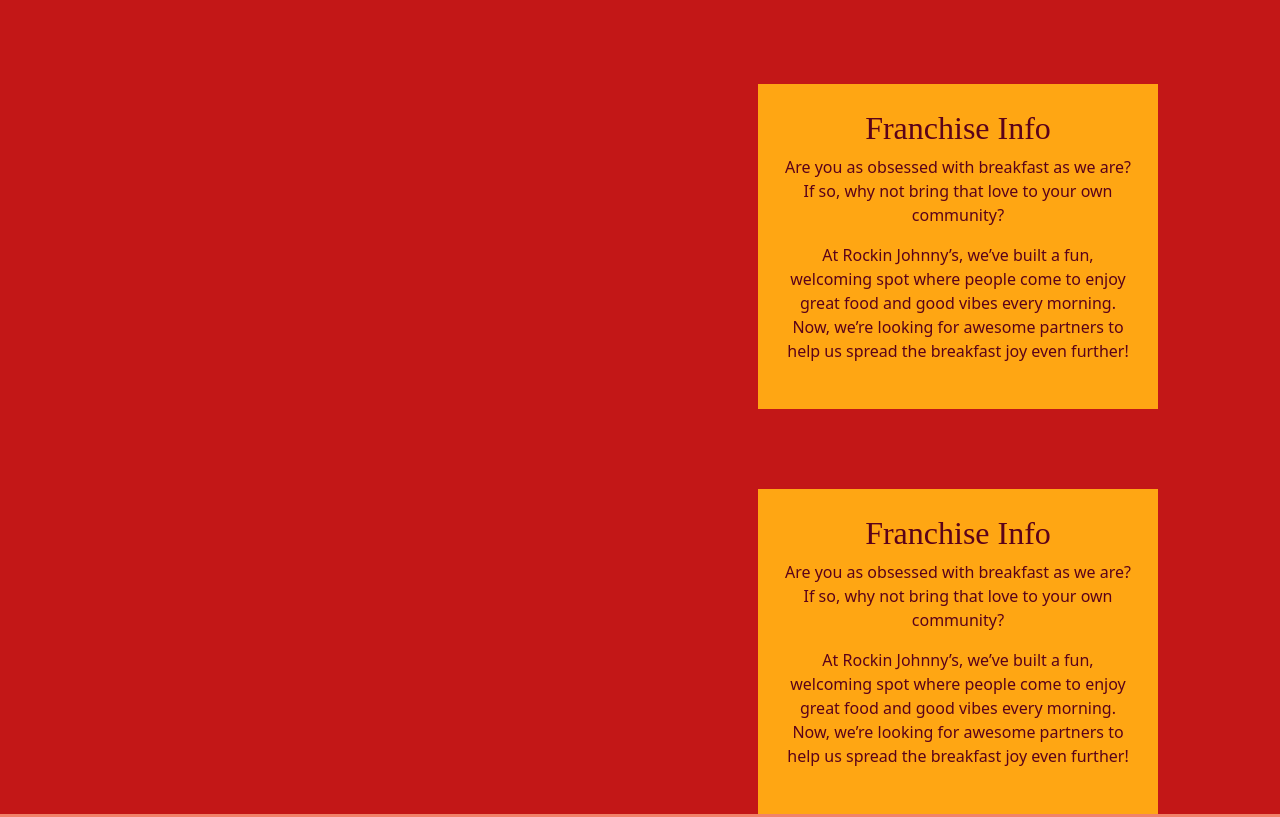
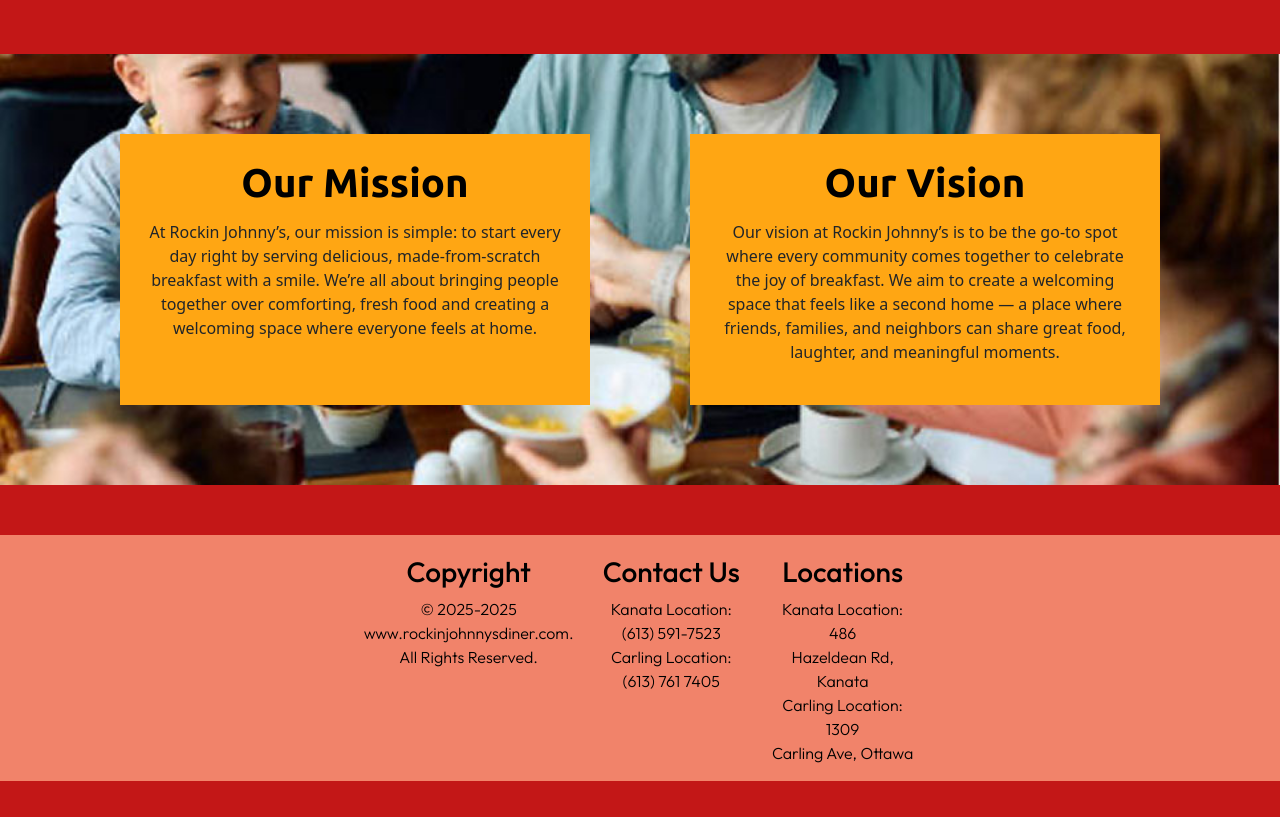
Before and after one commit to DanteLavictoire/dsn1713-final, a plain HTML site: page about.html in a window 1280 px wide. Shown: the part 1500-2317 px from the top of the page. After the commit the page ends 2281 px from the top, so only its background shows below. Drawn offline with nearby package versions, Linux system fonts and the light colour scheme; a web font is replaced by a local one.

Commit message:
Code Revised

```diff
--- a/about.html
+++ b/about.html
@@ -7,6 +7,7 @@
     <link href="https://cdn.jsdelivr.net/npm/bootstrap@5.3.8/dist/css/bootstrap.min.css" rel="stylesheet" integrity="sha384-sRIl4kxILFvY47J16cr9ZwB07vP4J8+LH7qKQnuqkuIAvNWLzeN8tE5YBujZqJLB" crossorigin="anonymous">
     <link href="https://fonts.googleapis.com/css2?family=Material+Symbols+Outlined" rel="stylesheet" />
     <link rel="stylesheet" href="css/main.css">
+    <link rel="icon" type="image/x-icon" href="images/favicon.ico">
   </head>
   <body class="bg-primary">
 
@@ -14,14 +15,14 @@
       <header>
         <nav class="navbar navbar-expand-lg sticky-top bg-secondary">
           <div class="container-lg">
-            <a class="navbar-brand" href="#">Rockin <br>Johnny's</a>
+            <a class="navbar-brand" href="home.html">Rockin <br>Johnny's</a>
             <button class="navbar-toggler" type="button" data-bs-toggle="collapse" data-bs-target="#navbarNav" aria-controls="navbarNav" aria-expanded="false" aria-label="Toggle navigation">
               <span class="navbar-toggler-icon"></span>
             </button>
             <div class="collapse navbar-collapse justify-content-center" id="navbarNav">
               <ul class="navbar-nav">
                 <li class="nav-item">
-                  <a class="nav-link text-burgundy" href="index.html">Home</a>
+                  <a class="nav-link text-burgundy" href="home.html">Home</a>
                 </li>
                 <li class="nav-item">
                   <a class="nav-link text-burgundy" href="#">Menu</a>
@@ -41,9 +42,8 @@
         </nav>
       </header>
 
+
     <main>
-
-
       <section id="about">
         <div class="bg-red">
           <div class="container-lg">
@@ -67,7 +67,7 @@
 
       <section id="franchise">
         <div class="container d-flex">
-          <div class="bg-warning info-box text-center text">
+          <div class="bg-warning info-box text-center">
           <h2 class="text-success">Franchise Info</h2>
           <p class="text-success">Are you as obsessed with breakfast as we are? If so, why not bring that love to your own community?</p>
           <p class="text-success">At Rockin Johnny’s, we’ve built a fun, welcoming spot where people come to enjoy great food and good vibes every morning. Now, we’re looking for awesome partners to help us spread the breakfast joy even further!</p>
@@ -99,26 +99,48 @@
       </section>
 
 
-      <section id="mission">
-        <div class="container d-flex">
+      <section id="goals">
+        <div class="container-lg text-center">
+          <div class="row">
+            <div class="col-lg goals-box bg-warning">
+              <h1>Our Mission</h1>
+              <p>At Rockin Johnny’s, our mission is simple: to start every day right by serving delicious, made-from-scratch breakfast with a smile. We’re all about bringing people together over comforting, fresh food and creating a welcoming space where everyone feels at home.</p>
+            </div>
+
+            <div class="container col-lg goals-box bg-warning">
+              <h1>Our Vision</h1>
+              <p>Our vision at Rockin Johnny’s is to be the go-to spot where every community comes together to celebrate the joy of breakfast. We aim to create a welcoming space that feels like a second home — a place where friends, families, and neighbors can share great food, laughter, and meaningful moments.</p>
+            </div>
+          </div>
+        </div>
+      </section>
+
+
+
+
+
+      <!-- <section id="mission">
+        <div class="row container d-flex">
+
+          <div class="col-lg">
             <div class="bg-warning info-box text-center text">
-          <h2 class="text-success">Franchise Info</h2>
-          <p class="text-success">Are you as obsessed with breakfast as we are? If so, why not bring that love to your own community?</p>
-          <p class="text-success">At Rockin Johnny’s, we’ve built a fun, welcoming spot where people come to enjoy great food and good vibes every morning. Now, we’re looking for awesome partners to help us spread the breakfast joy even further!</p>
+            <h2 class="text-success">Our Mission</h2>
+            <p class="text-success">At Rockin Johnny’s, our mission is simple: to start every day right by serving delicious, made-from-scratch breakfast with a smile. We’re all about bringing people together over comforting, fresh food and creating a welcoming space where everyone feels at home.</p>
             </div>
           </div>
           </section>
 
 
           <section id="vision">
-        <div class="container d-flex">
+          <div class="col-lg">
             <div class="bg-warning info-box text-center text">
-          <h2 class="text-success">Franchise Info</h2>
-          <p class="text-success">Are you as obsessed with breakfast as we are? If so, why not bring that love to your own community?</p>
-          <p class="text-success">At Rockin Johnny’s, we’ve built a fun, welcoming spot where people come to enjoy great food and good vibes every morning. Now, we’re looking for awesome partners to help us spread the breakfast joy even further!</p>
+            <h2 class="text-success">Our Vision</h2>
+            <p class="text-success">Our vision at Rockin Johnny’s is to be the go-to spot where every community comes together to celebrate the joy of breakfast. We aim to create a welcoming space that feels like a second home — a place where friends, families, and neighbors can share great food, laughter, and meaningful moments.</p>
             </div>
           </div>
-      </section>
+        </div>
+      </section> -->
+
 
 
 
--- a/css/main.css
+++ b/css/main.css
@@ -56,6 +56,10 @@
   font-family: "Ubuntu";
 }
 
+#home{
+  background-color: var(--bs-warning-color);
+}
+
 #story{
   background-color: var(--bs-warning-color);
   padding: 20px;
@@ -102,6 +106,10 @@
   margin: 30px;
 }
 
+#about{
+  margin-top: 50px;
+}
+
 #franchise{
   background-image: url(../images/outside_photo_of_diner.jpg);
   height: 500px;
@@ -131,8 +139,30 @@
   font-size: 2rem;
   margin-bottom: 2rem;
   font-family: "Ubuntu";
+}
+
+#goals{
+ background-image: url(../images/kid-plate.jpg);
+  height: auto;
+  background-repeat: no-repeat;
+  background-size: cover;
+  background-position: center center;
+  margin-top: 50px;
+  margin-bottom: 50px;
 
 }
+
+.goals-box{
+  margin-right: 50px;
+  margin-left: 50px;
+  margin-top: 80px;
+  margin-bottom: 80px;
+  width: 300px;
+  height: auto;
+  padding: 25px;
+  justify-content: center;
+}
+
 
 h1{
   text-align: center;
```
Also changed, not shown: home.html (renamed from index.html, +4 -31 lines), images/favicon.ico (added), menu.html (added). Lines whose indentation alone changed are shown as unchanged.
